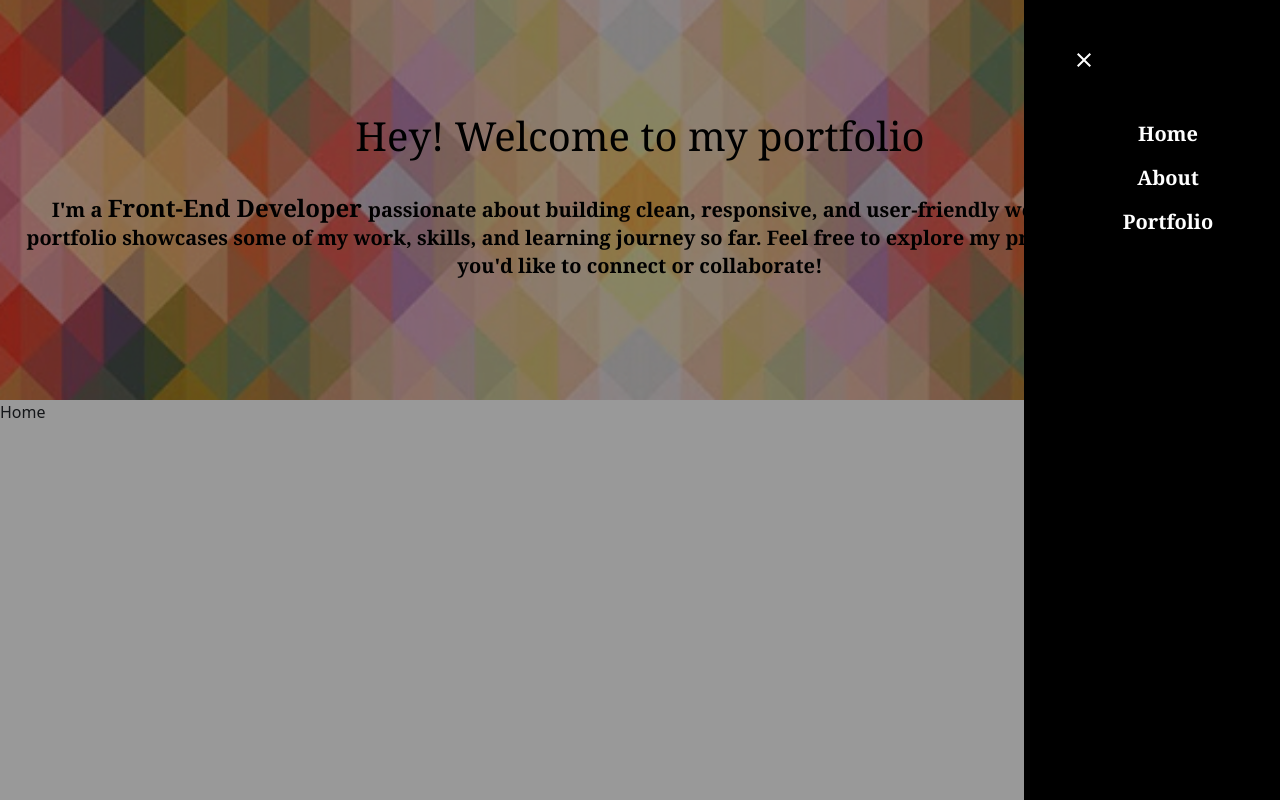
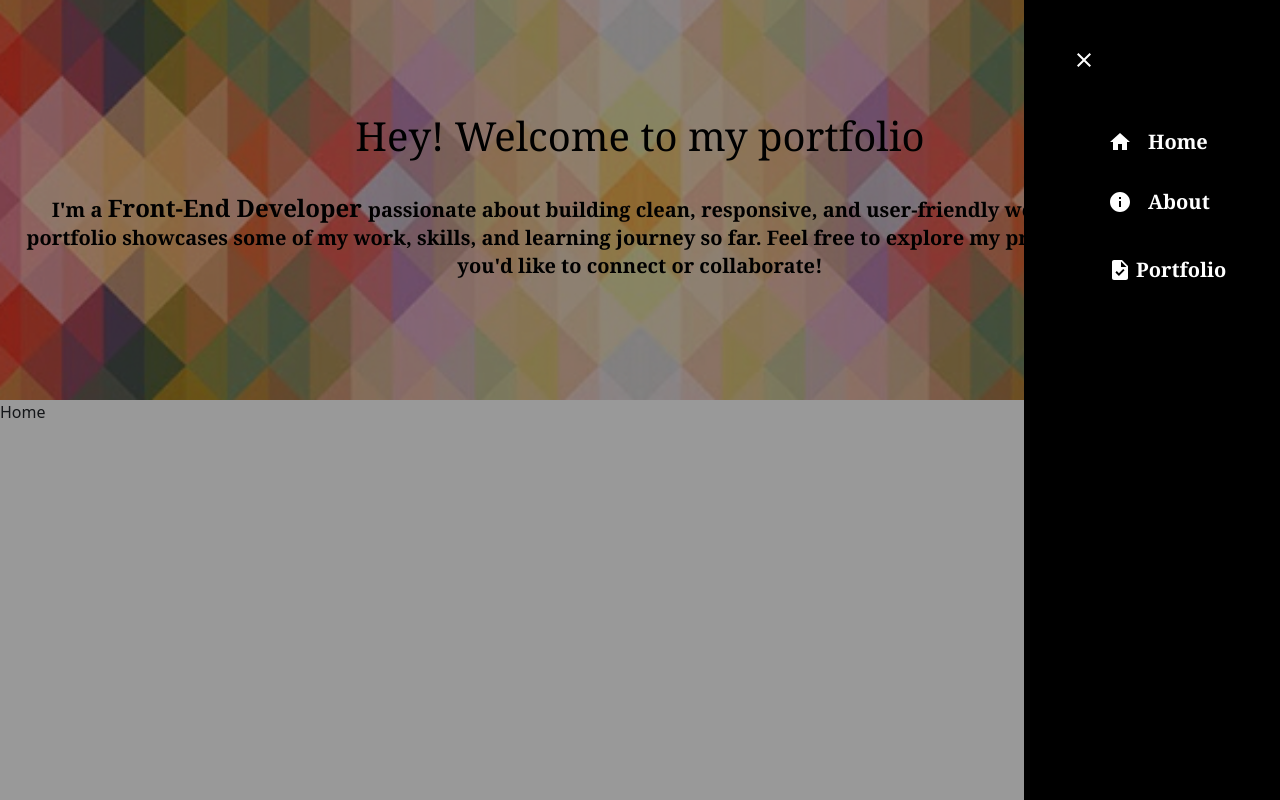
Before and after one commit to achiniishani1993/React-Lessons, a React (Vite) app: page / in a window 1280 px wide. Both pictures are taken after a click on the icon 1252 px from the left and 29 px from the top of the page. Built offline with nearby package versions, Linux system fonts and the light colour scheme.

Commit message:
add icon to sidebar

```diff
--- a/src/components/sideBar/SideBar.jsx
+++ b/src/components/sideBar/SideBar.jsx
@@ -1,22 +1,47 @@
 import { Link } from "react-router-dom";
-import CloseIcon from '@mui/icons-material/Close';
+import CloseIcon from "@mui/icons-material/Close";
+import HomeIcon from "@mui/icons-material/Home";
+import InfoIcon from "@mui/icons-material/Info";
+import TaskIcon from "@mui/icons-material/Task";
 
+export const SideBar = ({ onClose }) => {
+  return (
+    <div className="fixed top-0 right-0 w-64 h-full bg-black text-white p-5 z-50 ">
+      <CloseIcon className="mb-5 cursor-pointer" onClick={onClose} />
+      <ul className="space-y-4 text-lg font-semibold ">
+        <li className="hover:bg-gray-400 transition flex items-center gap-3 px-1 py-2 rounded">
+          <HomeIcon />
+          <Link
+            to="/"
+            onClick={onClose}
+            className="text-white text-xl font-semibold !no-underline"
+          >
+            Home
+          </Link>
+        </li>
 
-export const SideBar = ({onClose}) => {
-  return (
-    <div className="fixed top-0 right-0 w-64 h-full bg-black text-white p-5 z-50">
-       <CloseIcon className="mb-5 cursor-pointer" onClick={onClose}/>
-       <ul className="space-y-4  text-lg font-semibold no-underline ">
-        <li  className="hover:bg-gray-400 transition text-center">
-            <Link to="/" onClick={onClose} className="text-white text-xl font-semibold !no-underline ">Home</Link>
+        <li className="hover:bg-gray-400 transition flex items-center gap-3 px-1 py-2 rounded">
+          <InfoIcon />
+          <Link
+            to="/about"
+            onClick={onClose}
+            className="text-white text-xl font-semibold !no-underline"
+          >
+            About
+          </Link>
         </li>
-        <li className="hover:bg-gray-400 transition text-center">
-            <Link to="/about" onClick={onClose} className="text-white text-xl font-semibold !no-underline ">About</Link>
+
+        <li className="hover:bg-gray-400 transition flex items-center gap-1 px-1 py-3 rounded">
+          <TaskIcon />
+          <Link
+            to="/portfolio"
+            onClick={onClose}
+            className="text-white text-xl font-semibold !no-underline"
+          >
+            Portfolio
+          </Link>
         </li>
-        <li  className="hover:bg-gray-400 transition text-center">
-            <Link to="/portfolio" onClick={onClose} className="text-white text-xl font-semibold !no-underline ">Portfolio</Link>
-        </li>
-       </ul>
+      </ul>
     </div>
-  )
-}
+  );
+};
```
